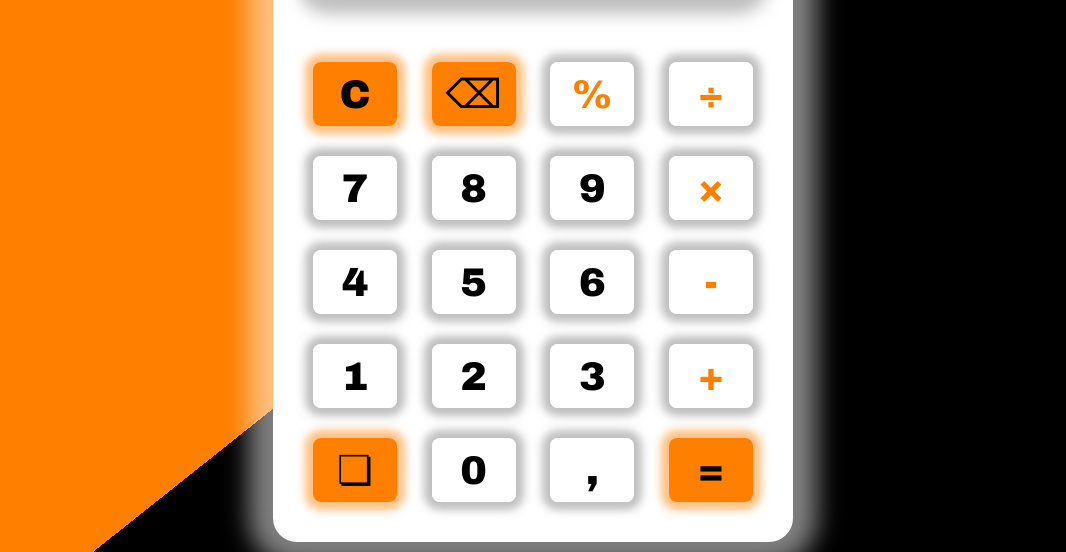
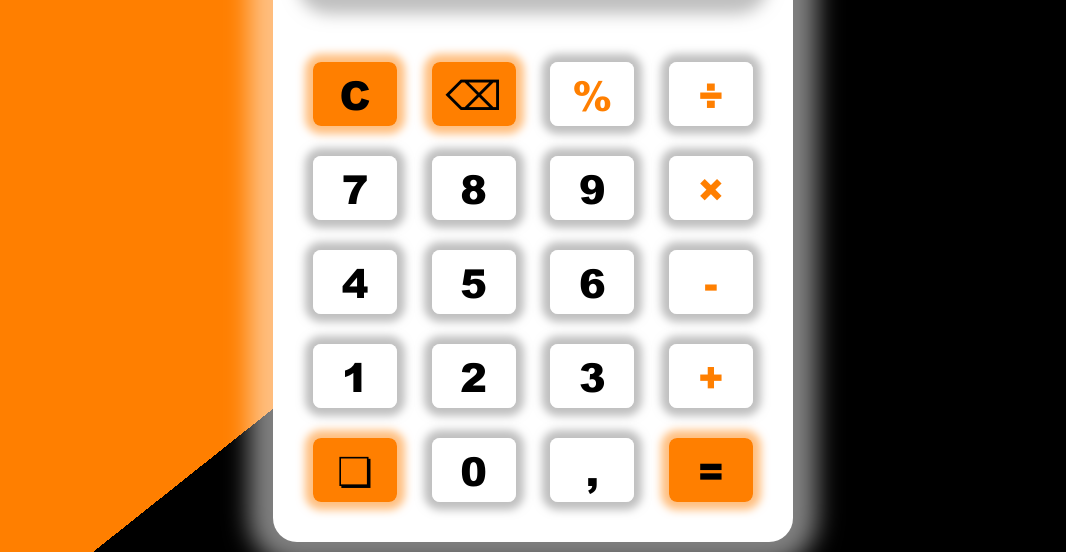
Before and after one commit to Midnight-Knight/Calculator, a plain HTML site: page index.html in a window 1280 px wide. Shown: the part 198-750 px from the top of the page, without its empty margins (107-1173 px from the left). Drawn offline with Linux system fonts and the light colour scheme.

Commit message:
05 02 23 | ts 77% | Sass fix 100%

```diff
--- a/SASS/style.scss
+++ b/SASS/style.scss
@@ -30,7 +30,7 @@ $bodyFirstColor: $orange;
 }
 
 @font-face {
-  font-family: "Arial Black", Serif;
+  font-family: "AB";
   src: url("../Fonts/arial_black.ttf");
 }
 
@@ -38,7 +38,7 @@ $bodyFirstColor: $orange;
 {
   padding: 0;
   margin: 0;
-  font-family: "Arial Black", Serif;
+  font-family: "AB";
   font-size: 5vmin;
 }
 
```
Also changed, not shown: SASS/style.css.
